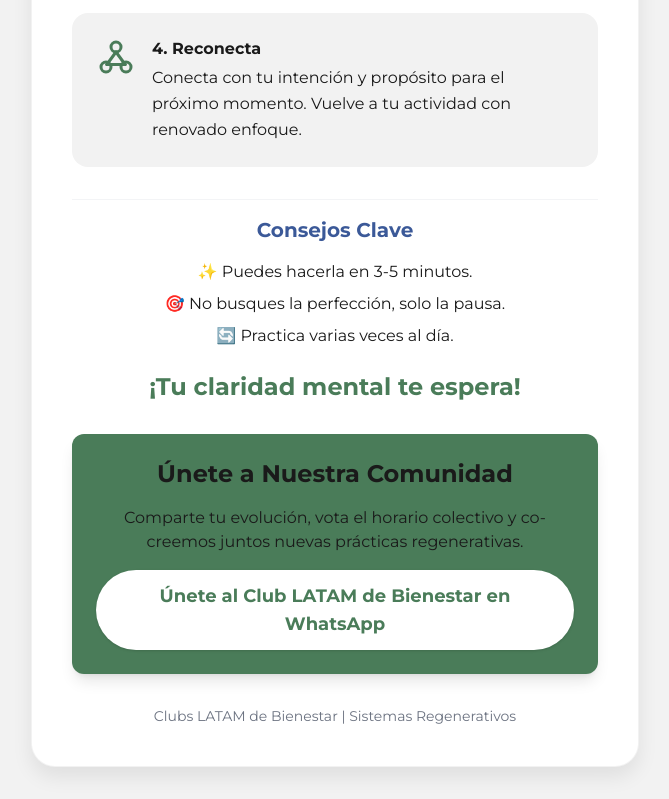
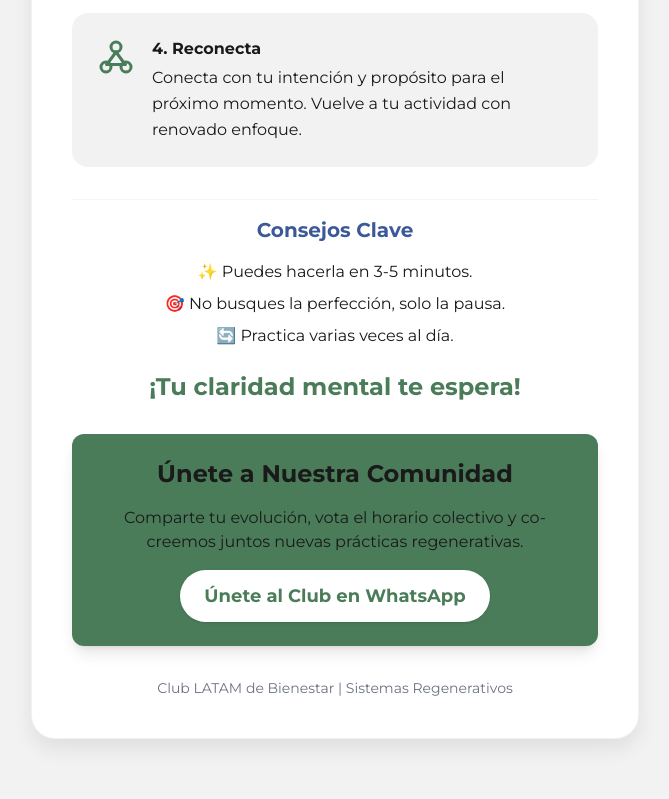
Before and after one commit to fersegarra/Club, a plain HTML site: page index.html in a window 1280 px wide. Shown: the part 1287-2086 px from the top of the page, without its empty margins (305-974 px from the left). After the commit the page ends 2058 px from the top, so only its background shows below. Drawn offline with nearby package versions, Linux system fonts and the light colour scheme.

Commit message:
Update index.html

```diff
--- a/index.html
+++ b/index.html
@@ -236,12 +236,12 @@
             </p>
             <a href="https://whatsapp.com/channel/0029Vb6jQNs96H4ODepiXy1M"
             class="inline-block bg-blanco text-verde-regenerativo font-montserrat-bold text-lg px-6 py-3 rounded-full shadow hover:bg-gray-100 transition">
-            Únete al Club LATAM de Bienestar en WhatsApp
+            Únete al Club en WhatsApp
             </a>
         </section>
         <!-- Sección 5: Pie de Página -->
         <footer class="mt-8 text-center text-sm text-gray-500 font-montserrat-regular">
-            <p>Clubs LATAM de Bienestar | Sistemas Regenerativos</p>
+            <p>Club LATAM de Bienestar | Sistemas Regenerativos</p>
         </footer>
     </div>
 </body>
```
